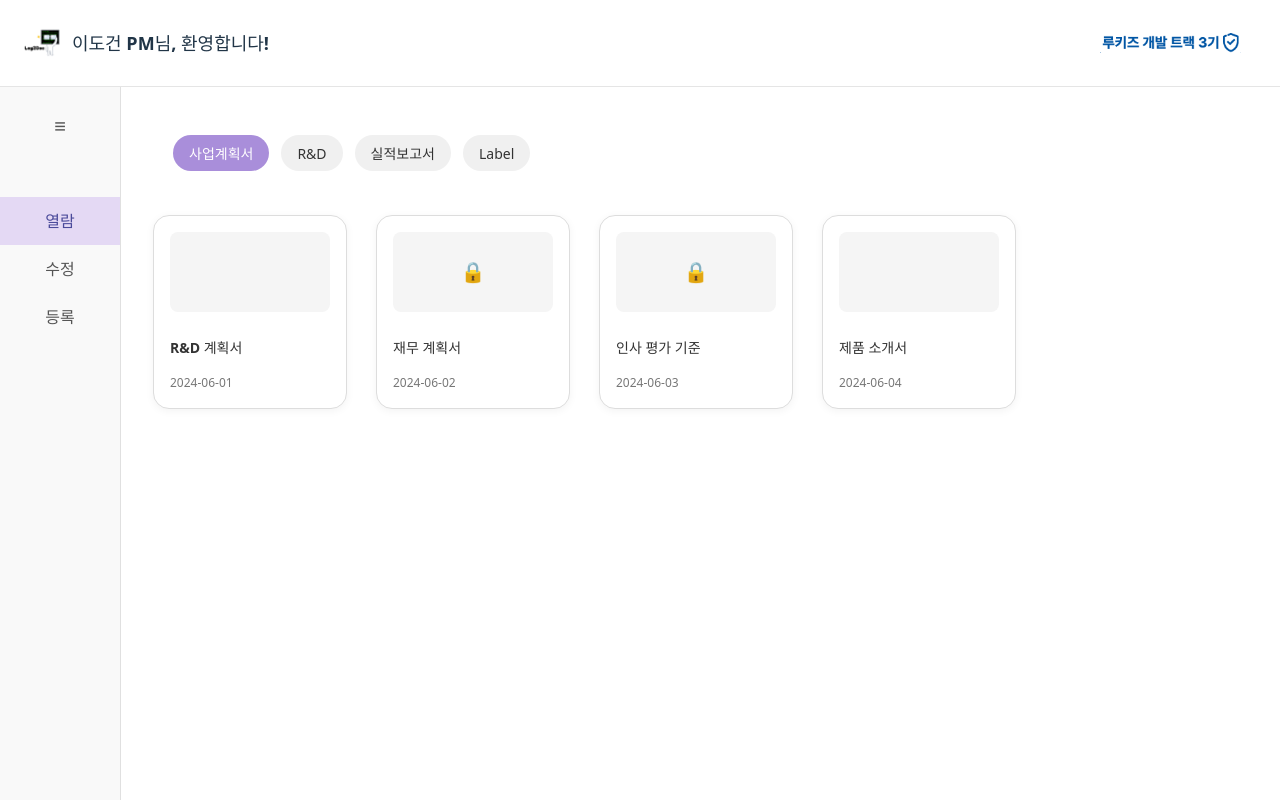
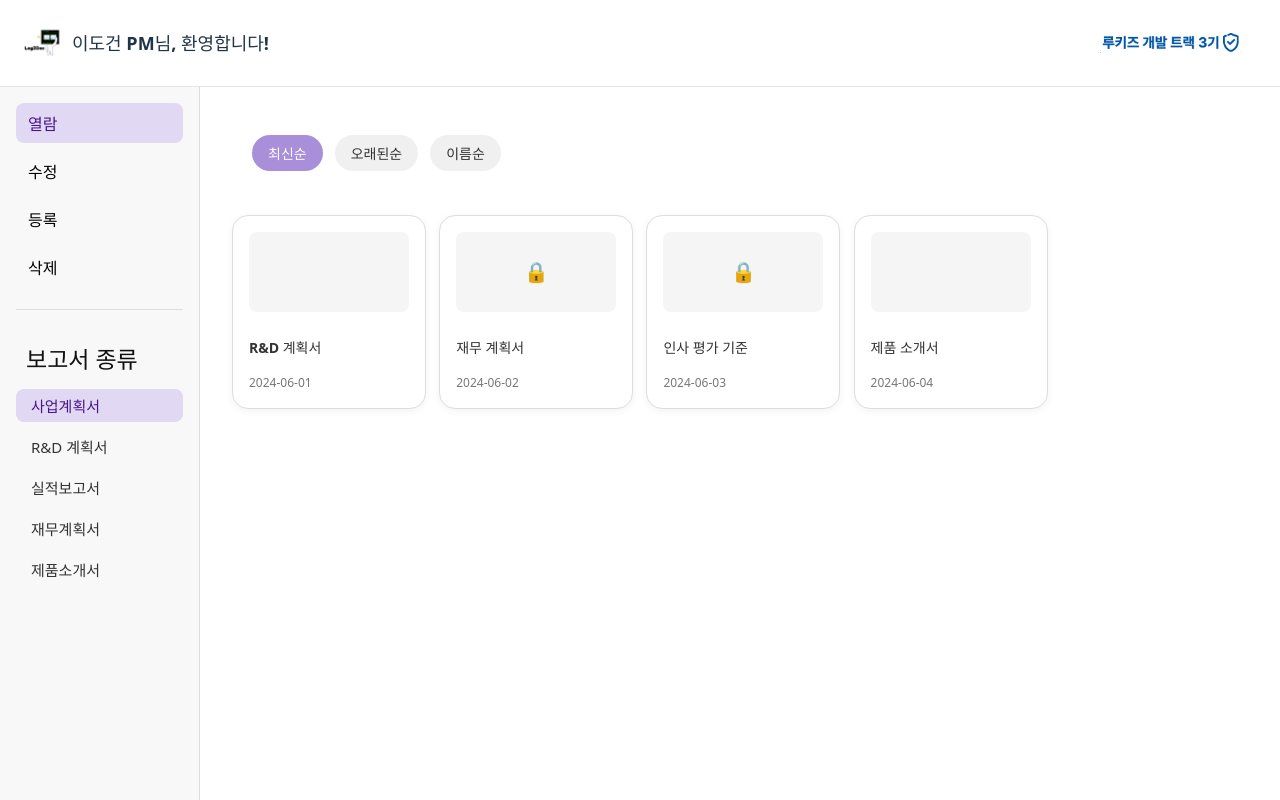
Before and after one commit to SKRookiesMiniProject3/Frontend, a React (Vite) app: page / in a window 1280 px wide. Built offline with nearby package versions, Linux system fonts and the light colour scheme.

Commit message:
[feat] 사이드 바 기능 수정

```diff
--- a/src/components/FilterTabs.jsx
+++ /dev/null
@@ -1,26 +0,0 @@
-// src/components/FilterTabs.jsx
-import React, { useState } from 'react';
-import styles from './FilterTabs.module.css';
-
-const FilterTabs = () => {
-  const categories = ['사업계획서', 'R&D', '실적보고서', 'Label'];
-  const [selected, setSelected] = useState('사업계획서');
-
-  return (
-    <div className={styles.filterContainer}>
-      {categories.map((category) => (
-        <button
-          key={category}
-          className={`${styles.tab} ${
-            selected === category ? styles.active : ''
-          }`}
-          onClick={() => setSelected(category)}
-        >
-          {category}
-        </button>
-      ))}
-    </div>
-  );
-};
-
-export default FilterTabs;
--- a/src/components/Sidebar.jsx
+++ b/src/components/Sidebar.jsx
@@ -1,26 +1,44 @@
-// src/components/Sidebar.jsx
-import React, { useState } from 'react';
-import styles from './Sidebar.module.css';
+import React, { useState } from "react";
+import styles from "./Sidebar.module.css";
 
 const Sidebar = () => {
-  const [active, setActive] = useState('열람');
-
-  const menuItems = ['열람', '수정', '등록'];
+  const [activeMain, setActiveMain] = useState("열람");
+  const [activeCategory, setActiveCategory] = useState("사업계획서");
 
   return (
     <div className={styles.sidebar}>
-      <div className={styles.menuIcon}>≡</div>
-      <ul className={styles.menuList}>
-        {menuItems.map((item) => (
-          <li
-            key={item}
-            className={`${styles.menuItem} ${active === item ? styles.active : ''}`}
-            onClick={() => setActive(item)}
+      {/* Main 메뉴 */}
+      <div className={styles.menuSection}>
+        {[ "열람","수정", "등록","삭제"].map((menu) => (
+          <button
+            key={menu}
+            className={`${styles.menuItem} ${
+              activeMain === menu ? styles.active : ""
+            }`}
+            onClick={() => setActiveMain(menu)}
           >
-            {item}
-          </li>
+            {menu}
+          </button>
         ))}
-      </ul>
+      </div>
+
+      <hr className={styles.divider} />
+
+      {/* 보고서 종류 */}
+      <div className={styles.categoryLabel}>보고서 종류</div>
+      <div className={styles.menuSection}>
+        {["사업계획서", "R&D 계획서", "실적보고서", "재무계획서","제품소개서"].map((cat) => (
+          <button
+            key={cat}
+            className={`${styles.subItem} ${
+              activeCategory === cat ? styles.active : ""
+            }`}
+            onClick={() => setActiveCategory(cat)}
+          >
+            {cat}
+          </button>
+        ))}
+      </div>
     </div>
   );
 };
--- a/src/components/Sidebar.module.css
+++ b/src/components/Sidebar.module.css
@@ -1,41 +1,73 @@
 .sidebar {
-  width: 120px;
-  background-color: #f9f9f9;
-  border-right: 1px solid #e0e0e0;
+  width: 200px;
+  background-color: #f8f8f8;
+  height: 100vh;
+  padding: 16px;
+  box-sizing: border-box;
+  border-right: 1px solid #ddd;
   display: flex;
   flex-direction: column;
-  align-items: center;
-  padding-top: 24px;
-  height: 100vh;
+  gap: 12px;
 }
 
-.menuIcon {
-  font-size: 20px;
-  margin-bottom: 40px;
-  color: #555;
-  cursor: pointer;
-}
-
-.menuList {
-  list-style: none;
-  padding: 0;
-  width: 100%;
+.menuSection {
+  display: flex;
+  flex-direction: column;
+  gap: 8px;
 }
 
 .menuItem {
-  padding: 12px 0;
-  text-align: center;
+  background: none;
+  border: none;
+  font-size: 16px;
+  text-align: left;
+  padding: 8px 12px;
+  border-radius: 8px;
   cursor: pointer;
-  font-size: 16px;
-  color: #555;
+  transition: background 0.2s;
 }
 
 .menuItem:hover {
-  background-color: #eee;
+  background-color: #eaeaea;
+}
+.menuItem:focus,
+.subItem:focus {
+  outline: none;
+}
+
+.subItem {
+  background: none;
+  border: none;
+  font-size: 15px;
+  text-align: left;
+  padding: 6px 12px;
+  border-left: 3px solid transparent;
+  cursor: pointer;
+  transition: background 0.2s, border-color 0.2s;
+  color: #333;
+}
+
+.subItem:hover {
+  background-color: #ececec;
+  border-left: 3px solid #b39ddb;
 }
 
 .active {
-  font-weight: bold;
-  background-color: #e4d9f4;
-  color: #4a4a9a;
+  background-color: #e1d8f4;
+  font-weight: 600;
+  color: #4a148c;
 }
+
+.categoryLabel {
+  margin-top: 10px;
+  font-size: 23px;
+  font-weight: 600;
+  color: #111;
+  padding-left: 10px;
+}
+
+.divider {
+  border: none;
+  border-top: 1px solid #ddd;
+  margin: 10px 0;
+}
--- /dev/null
+++ b/src/components/SortTabs.jsx
@@ -0,0 +1,24 @@
+// src/components/SortTabs.jsx
+import React, { useState } from 'react';
+import styles from './FilterTabs.module.css'; // 스타일은 그대로 사용
+
+const SortTabs = () => {
+  const sortOptions = ['최신순', '오래된순', '이름순'];
+  const [selected, setSelected] = useState('최신순');
+
+  return (
+    <div className={styles.filterContainer}>
+      {sortOptions.map((option) => (
+        <button
+          key={option}
+          className={`${styles.tab} ${selected === option ? styles.active : ''}`}
+          onClick={() => setSelected(option)}
+        >
+          {option}
+        </button>
+      ))}
+    </div>
+  );
+};
+
+export default SortTabs;
--- a/src/pages/DocumentViewer.jsx
+++ b/src/pages/DocumentViewer.jsx
@@ -1,7 +1,7 @@
 import React from 'react';
 import Header from '../components/Header';
 import Sidebar from '../components/Sidebar';
-import FilterTabs from '../components/FilterTabs';
+import FilterTabs from '../components/SortTabs';
 import DocumentGrid from '../components/DocumentGrid';
 // import Pagination from '../components/Pagination';
 import './DocumentViewer.css';
```
